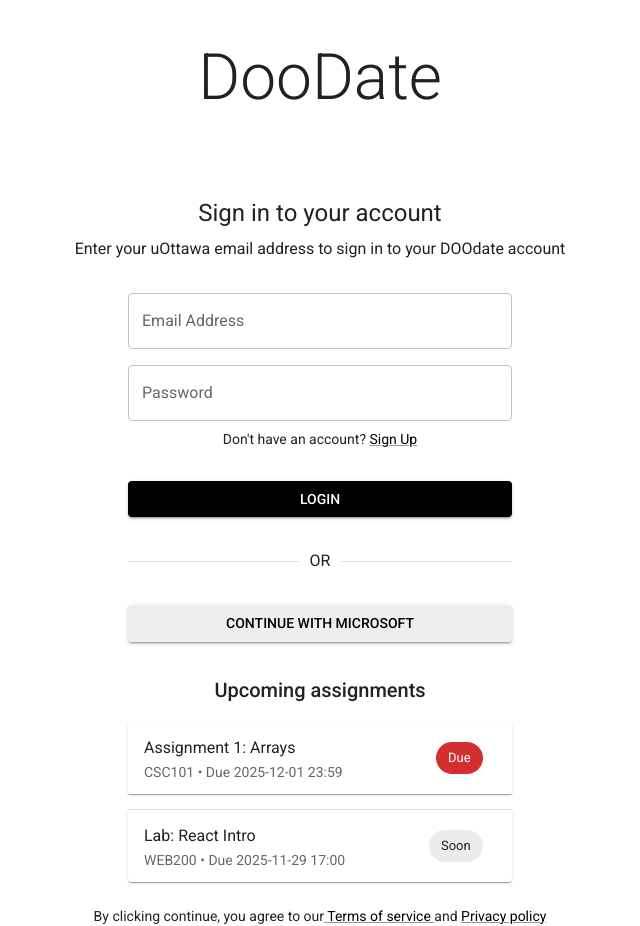
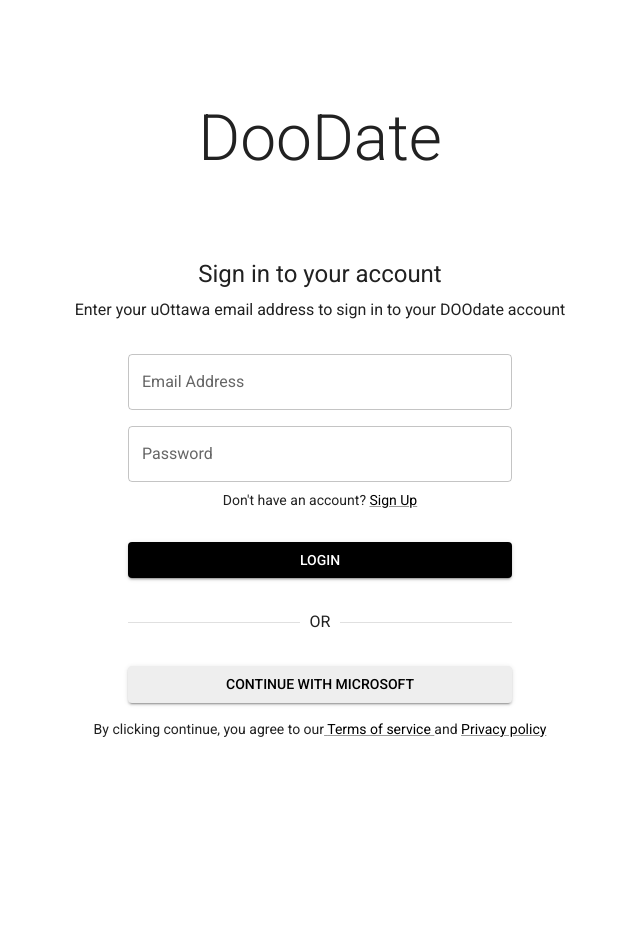
Before and after one commit to DOOdate/DOOdate, a React (Vite) app in the folder frontend/: page / in a window 1280 px wide. Shown: the whole page, without its empty margins (320-960 px from the left). After the commit the page ends 800 px from the top, so only its background shows below. Built offline with nearby package versions, Linux system fonts and the light colour scheme; some icons are missing; a web font is replaced by a local one.

Commit message:
Remove UpcomingList from login page
Eliminated the UpcomingList component and its import from the login page to simplify the UI and focus on authentication-related elements.

```diff
--- a/frontend/src/login.jsx
+++ b/frontend/src/login.jsx
@@ -8,7 +8,6 @@ import Link from "@mui/material/Link";
 import { useNavigate } from 'react-router-dom';
 import Divider from '@mui/material/Divider';
 import { useTranslation } from 'react-i18next';
-import UpcomingList from './components/UpcomingAssignment';
 
 function Login(){
     const { t } = useTranslation();
@@ -79,9 +78,6 @@ function Login(){
             {t('Continue Microsoft')}
             </Button>
 
-            {/* Upcoming assignments: click to expand for details */}
-            <UpcomingList />
-
             <Typography align="center" variant = "body2"  sx={{marginTop: "2vh", mx: "2vw"}}>{t('Contract')}<Link href="/signup"> {t('TOS')} </Link> {t('and')} <Link href="/signup"> {t('PP')} </Link></Typography>
 
         </Box>
```
